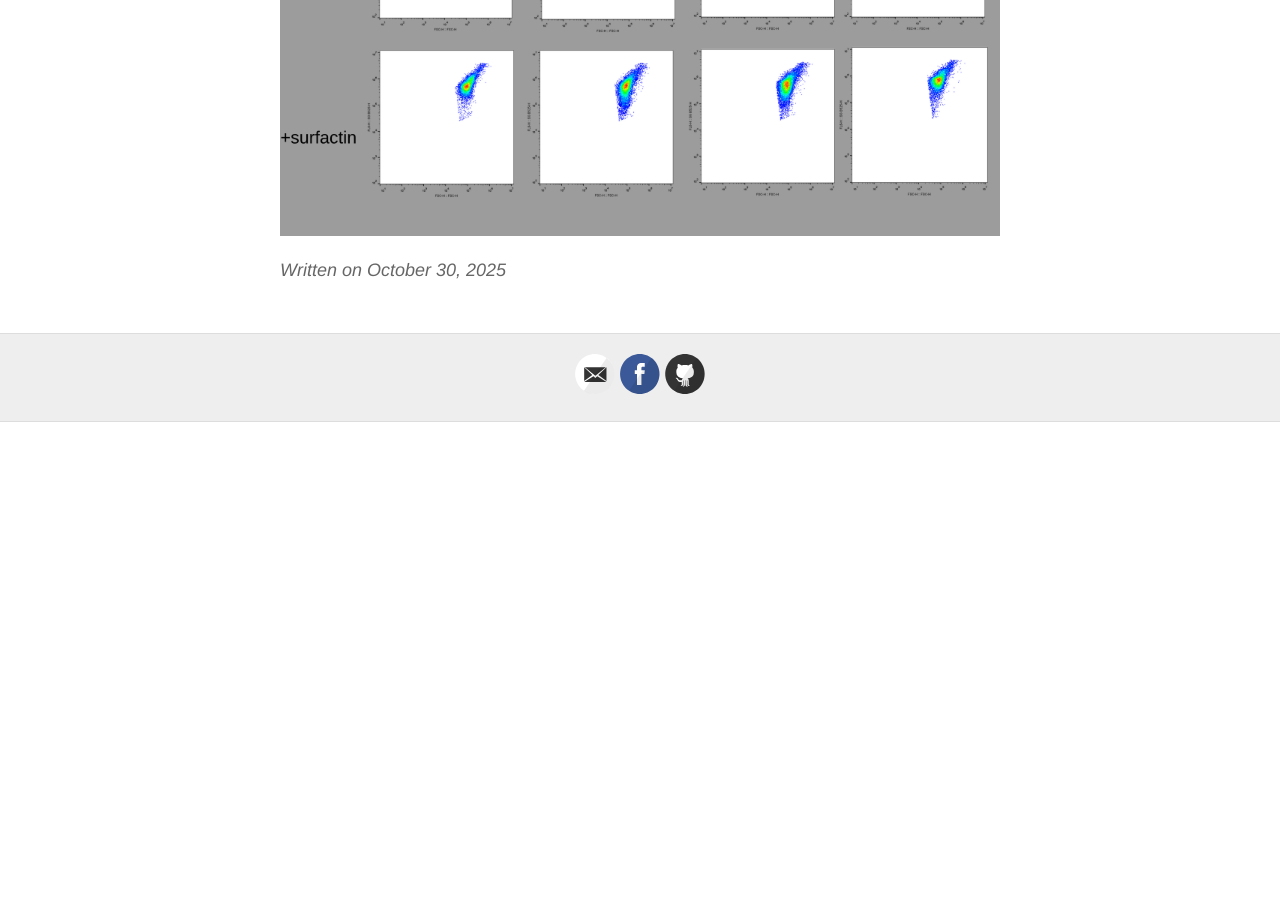
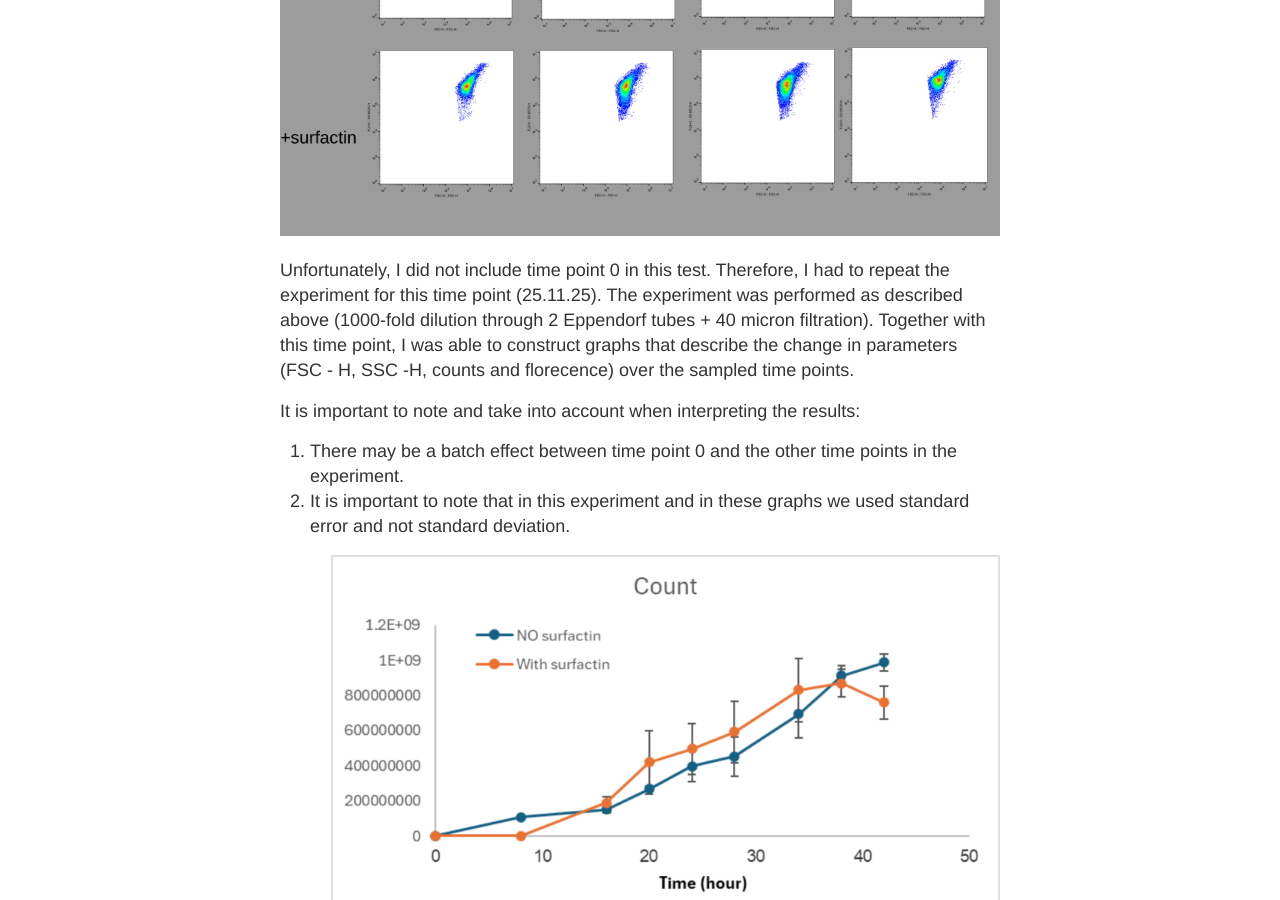
Before and after one commit to OfekRainish/OfekRainish_notebook, a Jekyll site: the page built from _posts/2025-10-30-FACS.md, in a window 1280 px wide and 900 px high, scrolled down 5420 px. Built offline with Jekyll 4.4.1, drawn with Linux system fonts in a browser that asks for light colours; our own code applies the rules of GitHub Pages for plain Markdown files; a file with an impossible date is left out; before the commit the page ends 5842 px from its top, so only the background shows below that; some of the changed text lies outside the part shown.

Commit message:
Update 2025-10-30-FACS.md

```diff
--- a/_posts/2025-10-30-FACS.md
+++ b/_posts/2025-10-30-FACS.md
@@ -134,3 +134,17 @@ Workflow Summary
 ## Results
 ![](../images/FACS/used%20facs/flowJO/8-24.png)
 ![](../images/FACS/used%20facs/flowJO/28-42.png)
+
+Unfortunately, I did not include time point 0 in this test. Therefore, I had to repeat the experiment for this time point (25.11.25). The experiment was performed as described above (1000-fold dilution through 2 Eppendorf tubes + 40 micron filtration).
+Together with this time point, I was able to construct graphs that describe the change in parameters (FSC - H, SSC -H, counts and florecence) over the sampled time points.
+
+It is important to note and take into account when interpreting the results:
+1. There may be a batch effect between time point 0 and the other time points in the experiment.
+2. It is important to note that in this experiment and in these graphs we used standard error and not standard deviation.
+
+![](../images/FACS/used%20facs/graphs/counts.png)
+![](../images/FACS/used%20facs/graphs/fsc.png)
+![](../images/FACS/used%20facs/graphs/ssc.png)
+![](../images/FACS/used%20facs/graphs/SG.png)
+
+It is interesting to see the SSC graph. At first we see high complexity in the bacterial cells exposed to surfactin, which may correspond to the growth inhibition (which we see in both the FACS results and the plate reader experiment). It is possible that at this stage the bacteria are preparing all the machinery they need to deal with surfactin.
```
